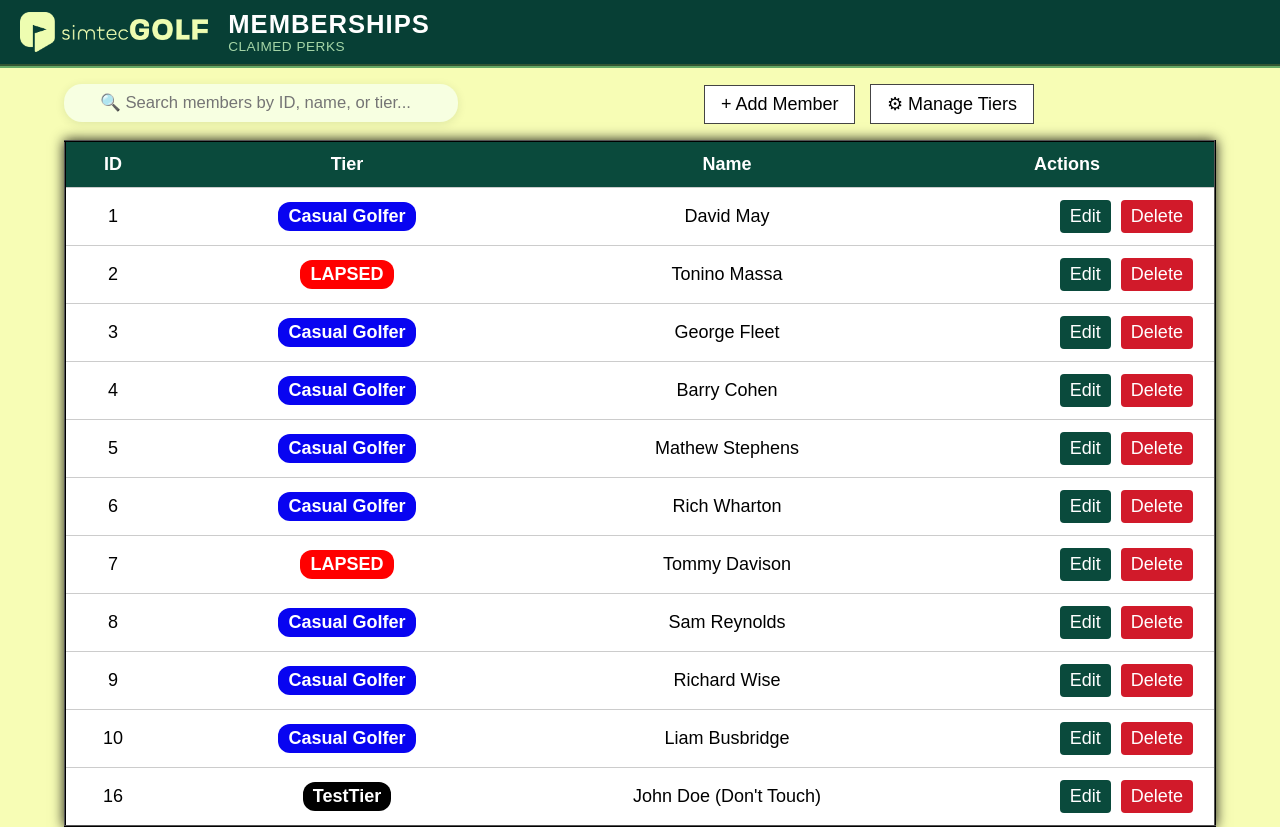
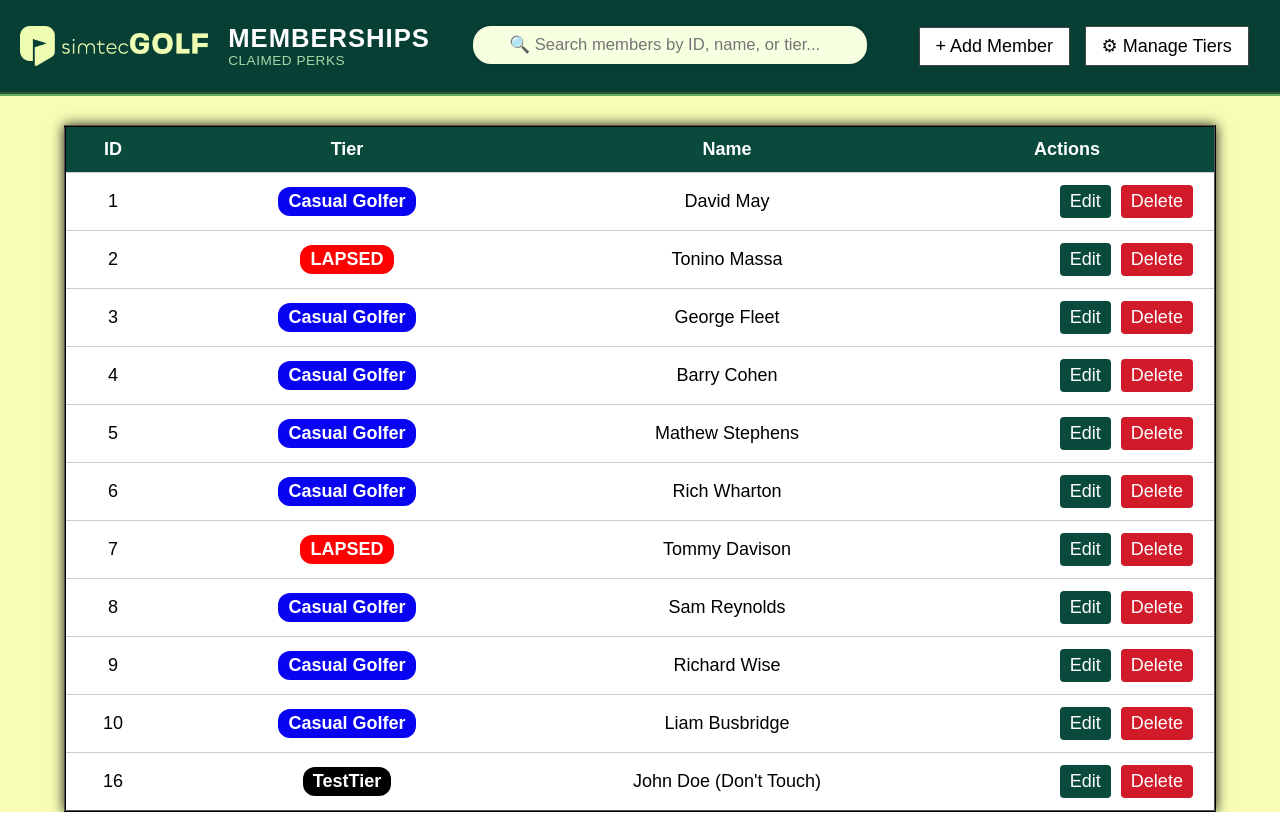
Before and after one commit to jake6192/V5, a Flask app: page / in a window 1280 px wide. Run offline with Flask 3, Linux system fonts and the light colour scheme; data comes from the database, SQL or seed files in the repository.

Commit message:
move search+button to header/make header fixed position

```diff
--- a/static/style.css
+++ b/static/style.css
@@ -13,6 +13,9 @@ header {
   padding: 10px 20px;
   justify-content: flex-start;
   border-bottom: 4px groove #6a6;
+  position: fixed;
+  top: 0;
+  width: 100%;
 }
 header .brand {
   display: flex;
@@ -46,6 +49,7 @@ small {
 .top-buttons {
   text-align: center;
   margin: 16px 0;
+  width: 100%;
 }
 
 .top-buttons button {
@@ -63,7 +67,7 @@ small {
 
 table {
   width: 90%;
-  margin: 0 auto;
+  margin: 125px auto 0;
   border-collapse: collapse;
   background: white;
   box-shadow: 0 0 12px rgba(0,0,0,0.9);
--- a/templates/index.html
+++ b/templates/index.html
@@ -19,13 +19,12 @@
       <h1 class="header-title">MEMBERSHIPS</h1>
       <p class="header-tagline">CLAIMED PERKS</p>
     </div>
+	<div class="top-buttons">
+      <button id="addMemberBtn">+ Add Member</button>
+      <button id="manageTiersBtn">⚙ Manage Tiers</button>
+      <input id="memberSearch" class="member-search" type="text" placeholder="🔍 Search members by ID, name, or tier..." autocomplete="off" />
+    </div>
   </header>
-
-  <div class="top-buttons">
-    <button id="addMemberBtn">+ Add Member</button>
-    <button id="manageTiersBtn">⚙ Manage Tiers</button>
-    <input id="memberSearch" class="member-search" type="text" placeholder="🔍 Search members by ID, name, or tier..." autocomplete="off" />
-  </div>
 
   <table id="membersTable">
     <thead>
```
